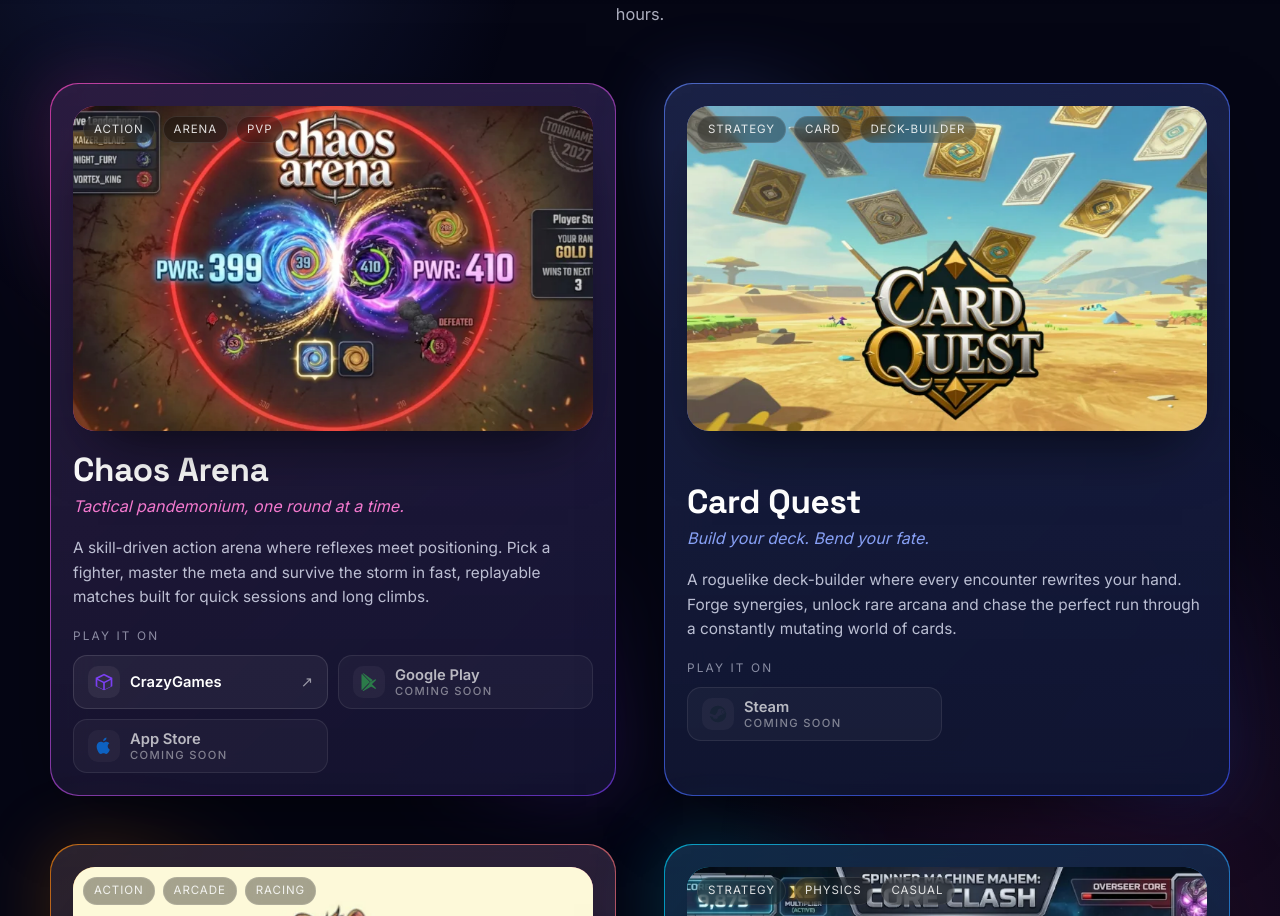
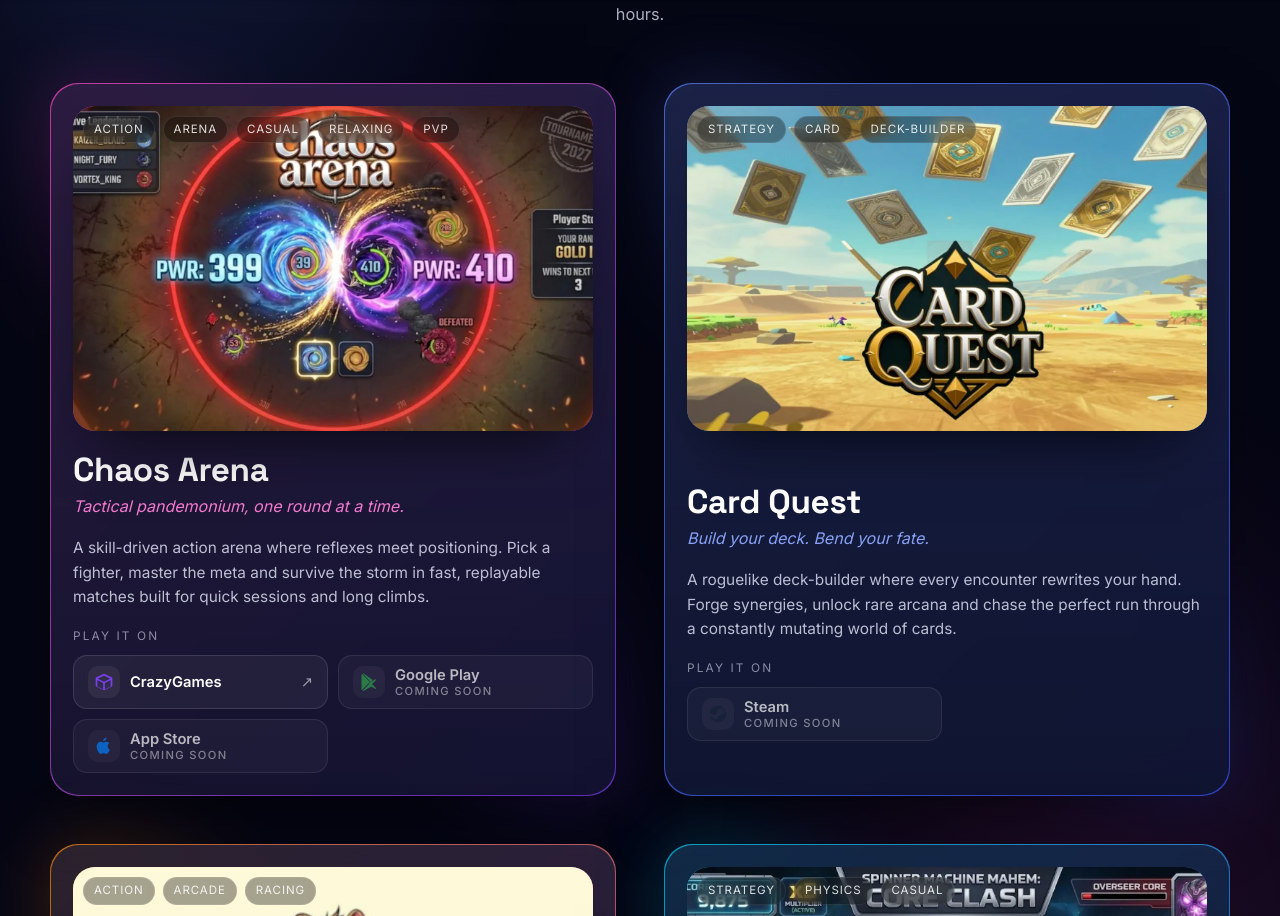
Before and after one commit to konstantinsteinmiller/hyperg8, a Vue app: page / in a window 1280 px wide. Shown: the part 1805-2721 px from the top of the page. Built offline with nearby package versions, Linux system fonts and the light colour scheme.

Commit message:
basic OnePager with games promotion and imprint

```diff
--- a/src/data/games.ts
+++ b/src/data/games.ts
@@ -50,7 +50,7 @@ export const games: GameDef[] = [
     tagline: 'Tactical pandemonium, one round at a time.',
     description:
       'A skill-driven action arena where reflexes meet positioning. Pick a fighter, master the meta and survive the storm in fast, replayable matches built for quick sessions and long climbs.',
-    genres: ['Action', 'Arena', 'PvP'],
+    genres: ['Action', 'Arena', 'Casual', 'Relaxing', 'PvP'],
     preview: 'images/chaos-arena-promotion-no-cta_800x450.webp',
     accent: ['#ff48c6', '#7b3ff2'],
     platforms: [
```
Also changed, not shown: 1 other file (tests, documents, lock files or other folders).
